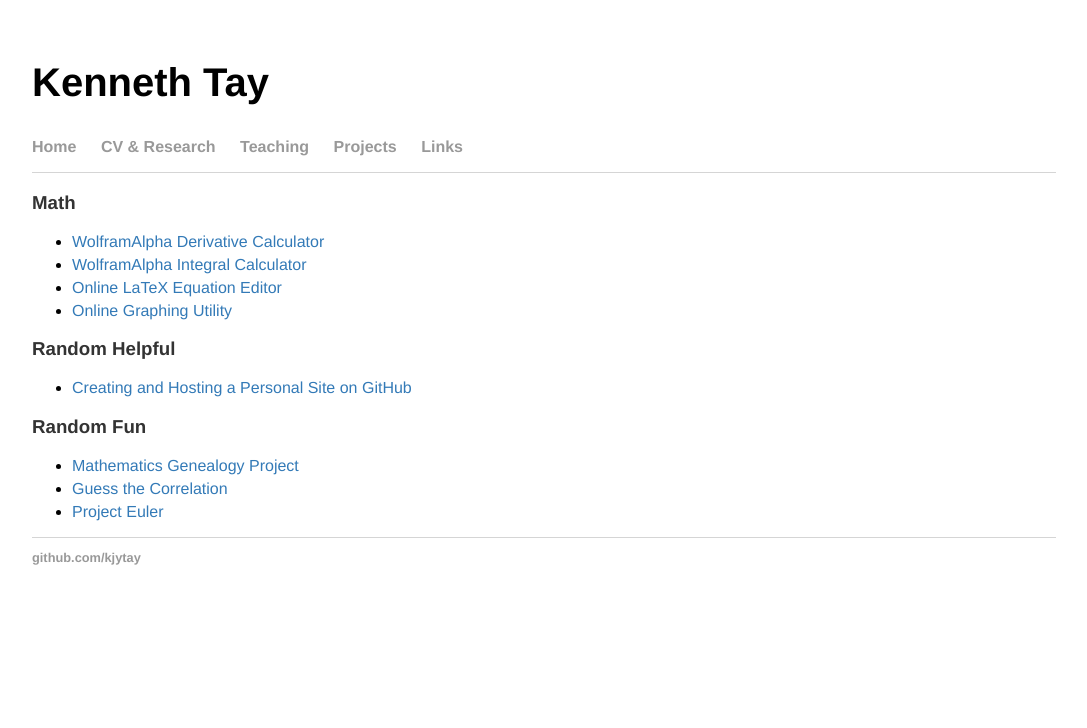
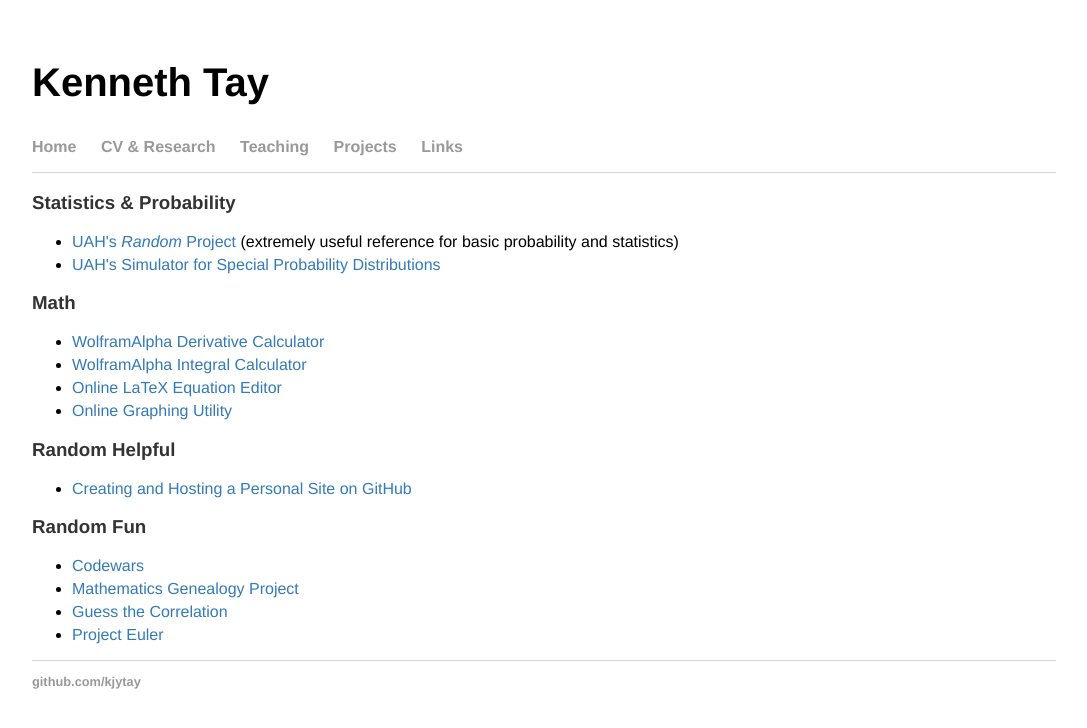
Before and after one commit to kjytay/kjytay.github.io, a Jekyll site: the page built from links/index.html, in a window 1280 px wide. Shown: the top 728 px of the page, without its empty margins (96-1183 px from the left). Built offline with Jekyll 4.4.1, drawn with Linux system fonts in a browser that asks for light colours.

Commit message:
Updated cover page, CV, teaching and links.

```diff
--- a/cv/index.html
+++ b/cv/index.html
@@ -5,7 +5,7 @@
 
 <div class="blurb">
   <h2>CV</h2>
-  <p>Latest <a target="_blank" href="CV 2016-09.pdf">Curriculum Vitae</a> (updated Sep 2016).</p>
+  <p>Latest <a target="_blank" href="CV 2016-12.pdf">Curriculum Vitae</a> (updated Dec 2016).</p>
   <h2>Research</h2>
   <ol>
     <li>Senior Thesis: <a target="_blank" href="Senior Thesis.pdf">Maximizing expected logarithmic utility in a regime-switching model with inside information.</a></li>
--- a/index.html
+++ b/index.html
@@ -13,7 +13,7 @@
     <td>
       <div id="blurb">
 	<p>I am a first-year PhD student with Stanford's <a target="_blank" href="https://statistics.stanford.edu/">Department of Statistics</a>.</p>
-	<p>My past work experience has been with the Singapore Government. Most recently, I was a Consultant at <a target="_blank" href="https://www.ida.gov.sg/">IDA Singapore</a>'s Data Science Division, where I worked with various government agencies to analyze their data in suport of public policies and services. I also have previous experience in public policy with Singapore's <a target="_blank" href="http://www.mewr.gov.sg/">Ministry of the Environment and Water Resources</a> and Ministry of Defence.</p>
+	<p>My past work experience has been with the Singapore Government. Most recently, I was a Consultant at IDA Singapore's Data Science Division (now under <a target="_blank" href="https://www.tech.gov.sg/">GovTech</a>), where I worked with various government agencies to analyze their data in suport of public policies and services. I also have previous experience in public policy with Singapore's <a target="_blank" href="http://www.mewr.gov.sg/">Ministry of the Environment and Water Resources</a> and Ministry of Defence.</p>
 	<p>I'm happily married with a baby girl :)</p>
       </div><!-- /.blurb -->
     </td>
--- a/links/index.html
+++ b/links/index.html
@@ -2,6 +2,12 @@
 layout: default
 title: Kenneth Tay
 ---
+
+<h3>Statistics & Probability</h3>
+<ul>
+  <li><a target="_blank" href="http://www.math.uah.edu/stat/">UAH's <i>Random</i> Project</a> (extremely useful reference for basic probability and statistics)</li>
+  <li><a target="_blank" href="http://www.math.uah.edu/stat/apps/SpecialSimulation.html">UAH's Simulator for Special Probability Distributions</a></li>
+</ul>
 
 <h3>Math</h3>
 <ul>
@@ -18,6 +24,7 @@
 
 <h3>Random Fun</h3>
 <ul>
+  <li><a target="_blank" href="https://www.codewars.com/">Codewars</a></li>
   <li><a target="_blank" href="http://www.genealogy.ams.org/">Mathematics Genealogy Project</a></li>
   <li><a target="_blank" href="http://guessthecorrelation.com/">Guess the Correlation</a></li>
   <li><a target="_blank" href="https://projecteuler.net/">Project Euler</a></li>
--- a/teaching/index.html
+++ b/teaching/index.html
@@ -6,6 +6,7 @@
 <div class="blurb">
   <h2>Courses</h2>
   <ol>
+    <li> STATS116. Theory of Probability. TA, Stanford University, Autumn 2016-2017.</li>
     <li> MAT200. Linear Algebra and Multivariable Calculus for Economists. Grader, Princeton University, Fall 2009-2010.</li>
     <li> MAT104. Calculus. Grader, Princeton University, Spring 2008-2009.</li>
     <li> MAT103. Calculus. Grader, Princeton University, Fall 2008-2009.</li>
```
Also changed, not shown: cover_photo.jpg, 2 other files.
